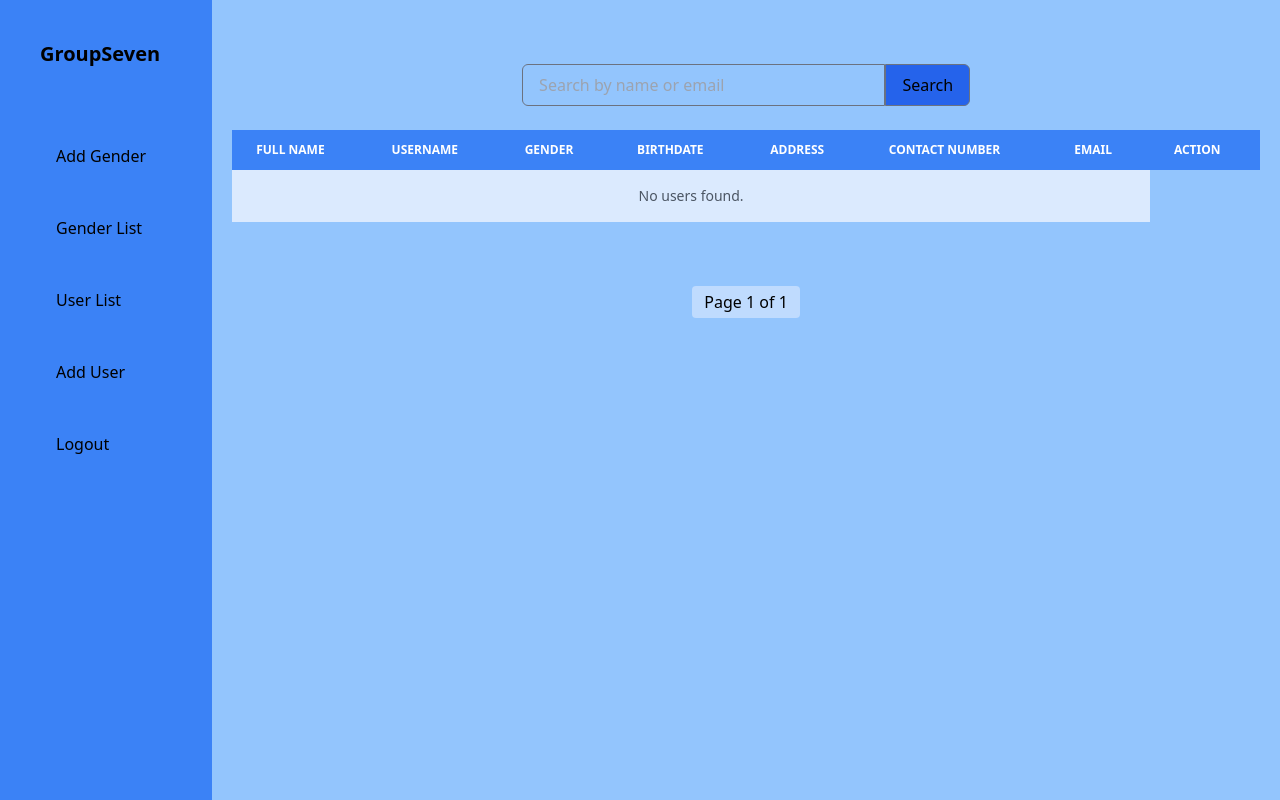
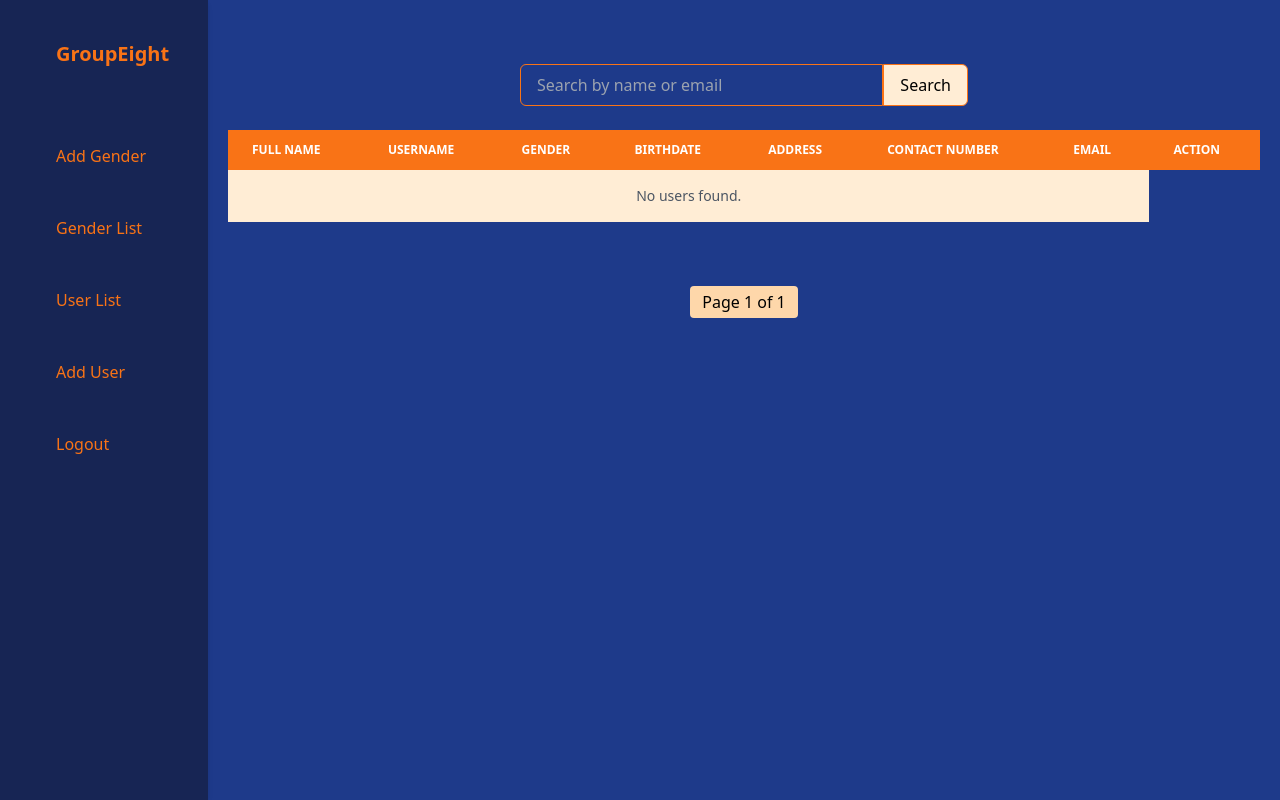
Before and after one commit to Bryancdahay/Cano, a Django app: page /user/list/ in a window 1280 px wide. Run offline with Django 4.2, Linux system fonts and the light colour scheme; the visitor is signed in with stand-in values (Sample User, id 1); some libraries are stand-ins or nearby versions.

Commit message:
first commit

```diff
--- a/crud/static/css/output.css
+++ b/crud/static/css/output.css
@@ -10,26 +10,24 @@
     --color-red-600: oklch(57.7% 0.245 27.325);
     --color-red-700: oklch(50.5% 0.213 27.518);
     --color-red-800: oklch(44.4% 0.177 26.899);
+    --color-orange-100: oklch(95.4% 0.038 75.164);
+    --color-orange-200: oklch(90.1% 0.076 70.697);
+    --color-orange-500: oklch(70.5% 0.213 47.604);
+    --color-orange-900: oklch(40.8% 0.123 38.172);
     --color-green-400: oklch(79.2% 0.209 151.711);
     --color-green-600: oklch(62.7% 0.194 149.214);
     --color-green-700: oklch(52.7% 0.154 150.069);
     --color-green-800: oklch(44.8% 0.119 151.328);
-    --color-blue-100: oklch(93.2% 0.032 255.585);
-    --color-blue-200: oklch(88.2% 0.059 254.128);
-    --color-blue-300: oklch(80.9% 0.105 251.813);
     --color-blue-400: oklch(70.7% 0.165 254.624);
-    --color-blue-500: oklch(62.3% 0.214 259.815);
     --color-blue-600: oklch(54.6% 0.245 262.881);
     --color-blue-700: oklch(48.8% 0.243 264.376);
-    --color-blue-800: oklch(42.4% 0.199 265.638);
     --color-blue-900: oklch(37.9% 0.146 265.522);
+    --color-blue-950: oklch(28.2% 0.091 267.935);
     --color-gray-100: oklch(96.7% 0.003 264.542);
     --color-gray-200: oklch(92.8% 0.006 264.531);
     --color-gray-300: oklch(87.2% 0.01 258.338);
     --color-gray-400: oklch(70.7% 0.022 261.325);
-    --color-gray-500: oklch(55.1% 0.027 264.364);
     --color-gray-600: oklch(44.6% 0.03 256.802);
-    --color-gray-700: oklch(37.3% 0.034 259.733);
     --color-gray-800: oklch(27.8% 0.033 256.848);
     --color-gray-900: oklch(21% 0.034 264.665);
     --color-black: #000;
@@ -214,6 +212,12 @@
   .static {
     position: static;
   }
+  .sticky {
+    position: sticky;
+  }
+  .top-0 {
+    top: calc(var(--spacing) * 0);
+  }
   .container {
     width: 100%;
     @media (width >= 40rem) {
@@ -289,14 +293,14 @@
   .h-full {
     height: 100%;
   }
+  .h-screen {
+    height: 100vh;
+  }
   .min-h-screen {
     min-height: 100vh;
   }
   .w-52 {
     width: calc(var(--spacing) * 52);
-  }
-  .w-64 {
-    width: calc(var(--spacing) * 64);
   }
   .w-96 {
     width: calc(var(--spacing) * 96);
@@ -409,32 +413,29 @@
     border-bottom-style: var(--tw-border-style);
     border-bottom-width: 1px;
   }
+  .border-black {
+    border-color: var(--color-black);
+  }
   .border-gray-300 {
     border-color: var(--color-gray-300);
   }
   .border-gray-400 {
     border-color: var(--color-gray-400);
   }
-  .border-gray-500 {
-    border-color: var(--color-gray-500);
-  }
   .border-gray-600 {
     border-color: var(--color-gray-600);
   }
-  .bg-blue-100 {
-    background-color: var(--color-blue-100);
+  .border-orange-500 {
+    border-color: var(--color-orange-500);
   }
-  .bg-blue-200 {
-    background-color: var(--color-blue-200);
+  .bg-\[white\] {
+    background-color: white;
   }
-  .bg-blue-300 {
-    background-color: var(--color-blue-300);
+  .bg-blue-900 {
+    background-color: var(--color-blue-900);
   }
-  .bg-blue-500 {
-    background-color: var(--color-blue-500);
-  }
-  .bg-blue-600 {
-    background-color: var(--color-blue-600);
+  .bg-blue-950 {
+    background-color: var(--color-blue-950);
   }
   .bg-gray-100 {
     background-color: var(--color-gray-100);
@@ -450,6 +451,15 @@
   }
   .bg-green-700 {
     background-color: var(--color-green-700);
+  }
+  .bg-orange-100 {
+    background-color: var(--color-orange-100);
+  }
+  .bg-orange-200 {
+    background-color: var(--color-orange-200);
+  }
+  .bg-orange-500 {
+    background-color: var(--color-orange-500);
   }
   .bg-red-600 {
     background-color: var(--color-red-600);
@@ -570,14 +580,11 @@
   .text-black {
     color: var(--color-black);
   }
-  .text-blue-800 {
-    color: var(--color-blue-800);
+  .text-gray-200 {
+    color: var(--color-gray-200);
   }
   .text-gray-600 {
     color: var(--color-gray-600);
-  }
-  .text-gray-700 {
-    color: var(--color-gray-700);
   }
   .text-gray-800 {
     color: var(--color-gray-800);
@@ -585,8 +592,8 @@
   .text-gray-900 {
     color: var(--color-gray-900);
   }
-  .text-green-600 {
-    color: var(--color-green-600);
+  .text-orange-500 {
+    color: var(--color-orange-500);
   }
   .text-red-600 {
     color: var(--color-red-600);
@@ -618,20 +625,6 @@
     transition-timing-function: var(--tw-ease, var(--default-transition-timing-function));
     transition-duration: var(--tw-duration, var(--default-transition-duration));
   }
-  .hover\:bg-blue-200 {
-    &:hover {
-      @media (hover: hover) {
-        background-color: var(--color-blue-200);
-      }
-    }
-  }
-  .hover\:bg-blue-700 {
-    &:hover {
-      @media (hover: hover) {
-        background-color: var(--color-blue-700);
-      }
-    }
-  }
   .hover\:bg-gray-200 {
     &:hover {
       @media (hover: hover) {
@@ -657,6 +650,20 @@
     &:hover {
       @media (hover: hover) {
         background-color: var(--color-green-800);
+      }
+    }
+  }
+  .hover\:bg-orange-200 {
+    &:hover {
+      @media (hover: hover) {
+        background-color: var(--color-orange-200);
+      }
+    }
+  }
+  .hover\:bg-orange-900 {
+    &:hover {
+      @media (hover: hover) {
+        background-color: var(--color-orange-900);
       }
     }
   }
@@ -724,9 +731,9 @@
       display: block;
     }
   }
-  .dark\:bg-blue-500 {
+  .dark\:bg-orange-500 {
     @media (prefers-color-scheme: dark) {
-      background-color: var(--color-blue-500);
+      background-color: var(--color-orange-500);
     }
   }
 }
--- a/crud/templates/gender/DeleteGender.html
+++ b/crud/templates/gender/DeleteGender.html
@@ -7,11 +7,11 @@
 {% include "include/sidebar.html" %}
 {% include "include/toastmess.html" %}
 
-    <div class= "w-full pl-5 pt-16 pr-5 bg-blue-300" >
+    <div class= "w-full pl-5 pt-16 pr-5 bg-blue-900" >
         <form action="/gender/delete/{{ gender.gender_id }}" method="post">
             {% csrf_token %}
             <div class="mx-auto w-full mb-2">
-                <label for="gender" class="block text-sm font-medium mb-2">Gender</label>
+                <label for="gender" class="block text-sm text-gray-200 font-medium mb-2">Gender</label>
                 <input type="text" class="bg-white mb-2 px-3 py-2.5 border-gray-300 text-black block text-sm rounded-sm w-96 focus:outline-none focus:ring-blue-600 focus:border-blue-600" name="gender" id="gender" value="{{ gender.gender }}" />
                 <div class="flex">
                     <a href="/gender/list" class="bg-white text-sm font-medium text-black mr-1 px-3 py-2.5 rounded-sm shadow-sm cursor-pointer hover:bg-gray-300 hover:outline-none">Back </a>
--- a/crud/templates/gender/EditGender.html
+++ b/crud/templates/gender/EditGender.html
@@ -7,11 +7,11 @@
 {% include "include/sidebar.html" %}
 {% include "include/toastmess.html" %}
 
-    <div class= "w-full pl-5 pt-16 pr-5 bg-blue-300" >
+    <div class= "w-full pl-5 pt-16 pr-5 bg-blue-900" >
         <form action="/gender/edit/{{ gender.gender_id}}" method="post">
             {% csrf_token %}
             <div class="mx-auto w-full mb-2">
-                <label for="gender" class="block text-sm font-medium mb-2">Gender</label>
+                <label for="gender" class="block text-sm text-gray-200 font-medium mb-2">Gender</label>
                 <input type="text" class="bg-white mb-2 px-3 py-2.5 border-gray-300 text-black block text-sm rounded-sm w-96 focus:outline-none focus:ring-blue-600 focus:border-blue-600" name="gender" id="gender" value="{{ gender.gender }}" />
                 <div class="flex">
                     <a href="/gender/list" class="bg-white text-sm font-medium text-black mr-1 px-3 py-2.5 rounded-sm shadow-sm cursor-pointer hover:bg-gray-300 hover:outline-none">Back </a>
--- a/crud/templates/include/sidebar.html
+++ b/crud/templates/include/sidebar.html
@@ -8,27 +8,27 @@
 </head>
 <body class="flex text-wrap min-h-screen bg-gray-100">
 
-  <aside class="w-64 bg-blue-500 shadow-md hidden md:block">
-    <div class="h-full flex flex-col justify-between">
+  <aside class="w-52 bg-blue-950 shadow-md hidden md:block sticky top-0 h-screen">
+    <div class="h-full w-52 flex flex-col justify-between">
 
       <div>
-        <div class="p-10 text-xl font-bold text-black">
-          GroupSeven
+        <div class="p-10 ml-4 text-xl font-bold text-orange-500">
+          GroupEight
         </div>
 
         <nav class="mt-6 ">
           {% if user.is_authenticated %}
-            <a href="{% url 'add_gender' %}" class="block ml-4 pl-10 mt-6 mb-6 mr-4 py-3 text-black hover:bg-blue-200">Add Gender</a>
-            <a href="{% url 'gender_list' %}" class="block ml-4 pl-10 mt-6 mb-6 mr-4 py-3 text-black hover:bg-blue-200">Gender List</a>
-            <a href="{% url 'user_list' %}" class="block ml-4 pl-10 mt-6 mb-6 mr-4 py-3 text-black hover:bg-blue-200">User List</a>
-            <a href="{% url 'add_user' %}" class="block ml-4 pl-10 mt-6 mb-6 mr-4 py-3 text-black hover:bg-blue-200">Add User</a>
-            <a href="{% url 'logout' %}" class="block ml-4 pl-10 mt-6 mb-6 mr-4 py-3 text-black hover:bg-blue-200">Logout</a>
+            <a href="{% url 'add_gender' %}" class="block ml-4 pl-10 mt-6 mb-6 mr-4 py-3 text-orange-500 hover:bg-orange-900">Add Gender</a>
+            <a href="{% url 'gender_list' %}" class="block ml-4 pl-10 mt-6 mb-6 mr-4 py-3 text-orange-500 hover:bg-orange-900">Gender List</a>
+            <a href="{% url 'user_list' %}" class="block ml-4 pl-10 mt-6 mb-6 mr-4 py-3 text-orange-500 hover:bg-orange-900">User List</a>
+            <a href="{% url 'add_user' %}" class="block ml-4 pl-10 mt-6 mb-6 mr-4 py-3 text-orange-500 hover:bg-orange-900">Add User</a>
+            <a href="{% url 'logout' %}" class="block ml-4 pl-10 mt-6 mb-6 mr-4 py-3 text-orange-500 hover:bg-orange-900">Logout</a>
           {% else %}
-            <a href="{% url 'add_gender' %}" class="block ml-4 pl-10 mt-6 mb-6 mr-4 py-3 text-black hover:bg-blue-200">Add Gender</a>
-            <a href="{% url 'gender_list' %}" class="block ml-4 pl-10 mt-6 mb-6 mr-4 py-3 text-black hover:bg-blue-200">Gender List</a>
-            <a href="{% url 'user_list' %}" class="block ml-4 pl-10 mt-6 mb-6 mr-4 py-3 text-black hover:bg-blue-200">User List</a>
-            <a href="{% url 'add_user' %}" class="block ml-4 pl-10 mt-6 mb-6 mr-4 py-3 text-black hover:bg-blue-200">Add User</a>
-            <a href="{% url 'logout' %}" class="block ml-4 pl-10 mt-6 mb-6 mr-4 py-3 text-black hover:bg-blue-200">Logout</a>
+            <a href="{% url 'add_gender' %}" class="block ml-4 pl-10 mt-6 mb-6 mr-4 py-3 text-orange-500 hover:bg-orange-900">Add Gender</a>
+            <a href="{% url 'gender_list' %}" class="block ml-4 pl-10 mt-6 mb-6 mr-4 py-3 text-orange-500 hover:bg-orange-900">Gender List</a>
+            <a href="{% url 'user_list' %}" class="block ml-4 pl-10 mt-6 mb-6 mr-4 py-3 text-orange-500 hover:bg-orange-900">User List</a>
+            <a href="{% url 'add_user' %}" class="block ml-4 pl-10 mt-6 mb-6 mr-4 py-3 text-orange-500 hover:bg-orange-900">Add User</a>
+            <a href="{% url 'logout' %}" class="block ml-4 pl-10 mt-6 mb-6 mr-4 py-3 text-orange-500 hover:bg-orange-900">Logout</a>
           {% endif %}
         </nav>
       </div>
--- a/crud/templates/registration/login.html
+++ b/crud/templates/registration/login.html
@@ -4,7 +4,7 @@
 
 <style>
   body {
-    background-color: #f3f4f6;
+    background-color: #222831;
     font-family: 'Segoe UI', Tahoma, Geneva, Verdana, sans-serif;
   }
   .container {
--- a/crud/templates/registration/signup.html
+++ b/crud/templates/registration/signup.html
@@ -4,7 +4,7 @@
 
 <style>
   body {
-    background-color: #f3f4f6;
+    background-color: #222831;
     font-family: 'Segoe UI', Tahoma, Geneva, Verdana, sans-serif;
   }
   .container {
--- a/crud/templates/user/DeleteUser.html
+++ b/crud/templates/user/DeleteUser.html
@@ -7,8 +7,8 @@
 {% include "include/sidebar.html" %}
 {% include "include/toastmess.html" %}
 
-<div class="w-full min-h-screen bg-blue-300 flex justify-center items-start pt-10">
-    <div class="w-full max-w-lg bg-white p-8 rounded shadow text-center">
+<div class="w-full min-h-screen bg-blue-900 flex justify-center items-start pt-10">
+    <div class="w-full max-w-lg bg-orange-100 p-8 rounded shadow text-center">
         <h2 class="text-2xl font-semibold text-red-600 mb-4">Confirm Deletion</h2>
         <p class="mb-6">Are you sure you want to delete <strong class="text-gray-800">{{ user.full_name }}</strong>?</p>
 
--- a/crud/templates/user/UserList.html
+++ b/crud/templates/user/UserList.html
@@ -8,7 +8,7 @@ Users List
 {% include "include/sidebar.html"%}
 {% include "include/toastmess.html" %}
 
-<div class="w-full pt-16 pl-5 pr-5 bg-blue-300">
+<div class="w-full pt-16 pl-5 pr-5 bg-blue-900">
     <div class="relative overflow-x-auto rounded-sm">
 
         <!-- 🔍 Search Bar -->
@@ -19,12 +19,11 @@ Users List
                 name="q"
                 value="{{ query }}"
                 placeholder="Search by name or email"
-            class="w-full px-4 py-2 rounded-l-md border border-gray-500 focus:outline-none"
+                class="w-full px-4 py-2 rounded-l-md text-gray-200 border border-orange-500 focus:outline-none"
         />
             <button
                 type="submit"
-            class="bg-blue-600 text-black px-4 py-2 border border-gray-500 rounded-r-md hover:bg-blue-700"
-        >
+                class="bg-orange-100 text-black px-4 py-2 border border-orange-500 rounded-r-md hover:bg-orange-200">
             Search
             </button>
         </form>
@@ -32,7 +31,7 @@ Users List
 
 
         <table class="w-full text-sm text-left text-black mb-16">
-            <thead class="text-xs uppercase bg-blue-500 text-white">
+            <thead class="text-xs uppercase bg-orange-500 text-white">
                 <tr>
                     <th scope="col" class="px-6 py-3">Full Name</th>
                     <th scope="col" class="px-6 py-3">Username</th>
@@ -44,9 +43,9 @@ Users List
                     <th scope="col" class="px-6 py-3">Action</th>
                 </tr>
             </thead>
-            <tbody class="bg-blue-100">
+            <tbody class="bg-orange-100">
                 {% for user in users %}
-                <tr class="hover:bg-blue-200 border-b border-gray-300">
+                <tr class="hover:bg-orange-200 border-b border-gray-300">
                     <td class="px-6 py-3">{{ user.full_name }}</td>
                     <td class="px-6 py-3">{{ user.username }}</td>
                     <td class="px-6 py-3">{{ user.gender.gender }}</td>
@@ -72,15 +71,15 @@ Users List
         <!-- ✅ Pagination Controls -->
         <div class="flex justify-center items-center space-x-2 pb-6">
             {% if users.has_previous %}
-                <a href="?page=1" class="px-3 py-1 bg-white border rounded">First</a>
-                <a href="?page={{ users.previous_page_number }}" class="px-3 py-1 bg-white border rounded">Previous</a>
+                <a href="?page=1" class="px-3 py-1 bg-orange-200 border rounded">First</a>
+                <a href="?page={{ users.previous_page_number }}" class="px-3 py-1 bg-orange-200 border rounded">Previous</a>
             {% endif %}
 
-            <span class="px-3 py-1 bg-blue-200 rounded">Page {{ users.number }} of {{ users.paginator.num_pages }}</span>
+            <span class="px-3 py-1 bg-orange-200 rounded">Page {{ users.number }} of {{ users.paginator.num_pages }}</span>
 
             {% if users.has_next %}
-                <a href="?page={{ users.next_page_number }}" class="px-3 py-1 bg-white border rounded">Next</a>
-                <a href="?page={{ users.paginator.num_pages }}" class="px-3 py-1 bg-white border rounded">Last</a>
+                <a href="?page={{ users.next_page_number }}" class="px-3 py-1 bg-orange-200 border rounded">Next</a>
+                <a href="?page={{ users.paginator.num_pages }}" class="px-3 py-1 bg-orange-200 border rounded">Last</a>
             {% endif %}
         </div>
     </div>
--- a/crud/views.py
+++ b/crud/views.py
@@ -19,7 +19,8 @@ def AuthView(request):
     if request.method == "POST":
         form = UserCreationForm(request.POST)
         if form.is_valid():
-            login(request, form.get_user())
+            login(request, form.save())
+            messages.success(request, 'Logged in successfully!')
             return redirect('login')
         else:
             # This is where you print form errors to the console for debugging
@@ -249,6 +250,9 @@ def edit_user(request, user_id):
         if Users.objects.exclude(user_id=user_id).filter(username=username).exists():
             errors['username'] = 'This username is already taken.'
 
+        if Users.objects.exclude(user_id=user_id).filter(full_name=full_name).exists():
+            errors['full_name'] = 'This Full Name is already taken.'
+
         # Check for duplicate email
         if Users.objects.exclude(user_id=user_id).filter(email=email).exists():
             errors['email'] = 'This email is already taken.'
--- a/groupsevensite/settings.py
+++ b/groupsevensite/settings.py
@@ -81,7 +81,7 @@ DATABASES = {
 
         'ENGINE': 'django.db.backends.mysql',
         'HOST': '127.0.0.1',
-        'NAME': 'groupsevensite_db',
+        'NAME': 'groupeight_db',
         'PORT': '3306',
         'USER': 'root',
         'PASSWORD': '',
--- a/package.json
+++ b/package.json
@@ -1,6 +1,7 @@
 {
-  "scripts": {"tailwind": "@tailwindcss -i ./crud/static/css/input.css -o ./crud/static/css/output.css --watch"
-},
+  "scripts": {
+    "tailwind": "@tailwindcss -i ./crud/static/css/input.css -o ./crud/static/css/output.css --watch"
+  },
   "dependencies": {
     "@tailwindcss/cli": "^4.1.8",
     "tailwindcss": "^4.1.8"
```
Also changed, not shown: crud/templates/gender/AddGender.html (+4 -4 lines), crud/templates/gender/Genderlist.html (+6 -6 lines), crud/templates/user/AddUser.html (+12 -12 lines), crud/templates/user/EditUser.html (+17 -17 lines), README.md, crud/migrations/0001_initial.py. Lines whose indentation alone changed are shown as unchanged.
